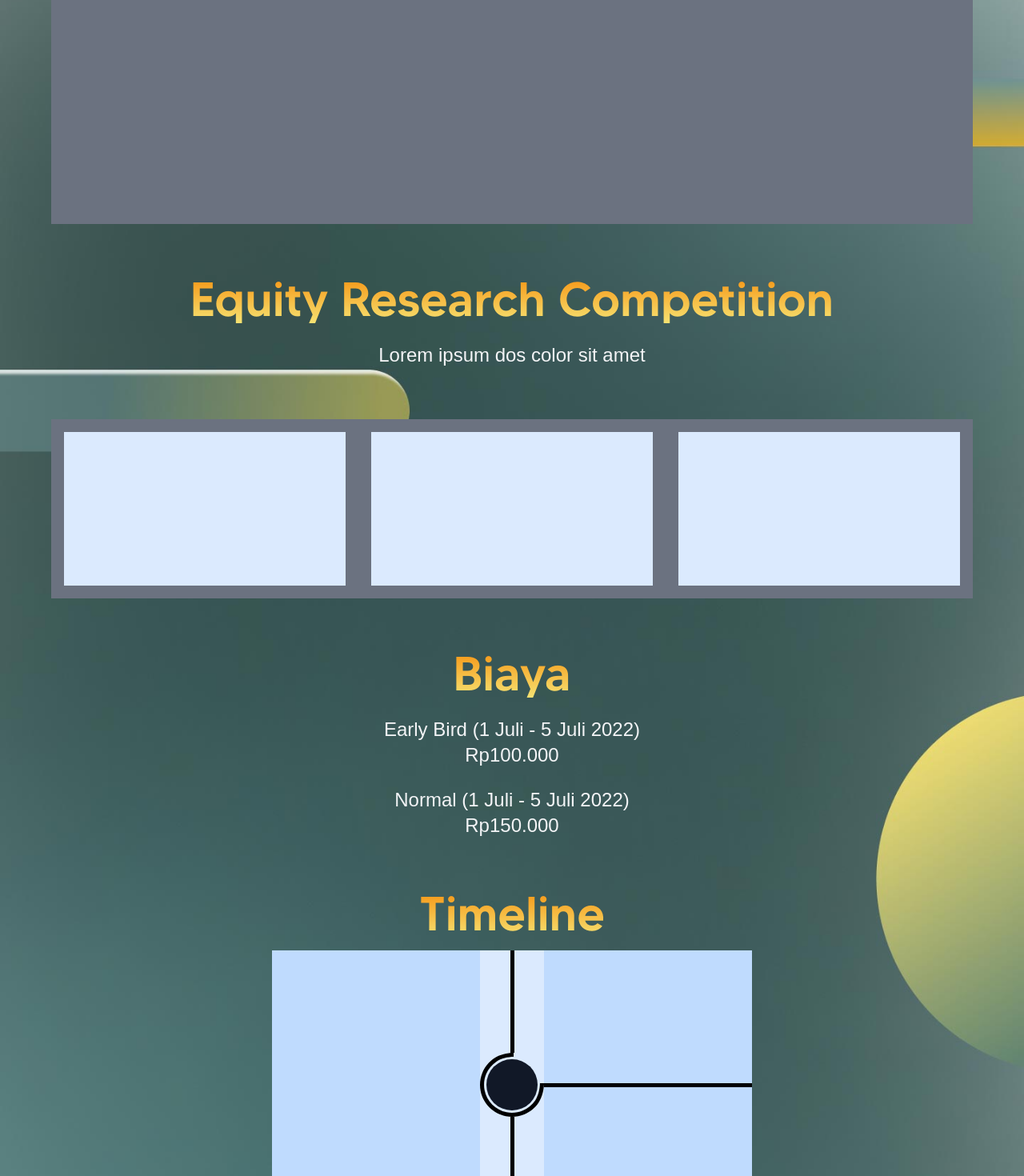
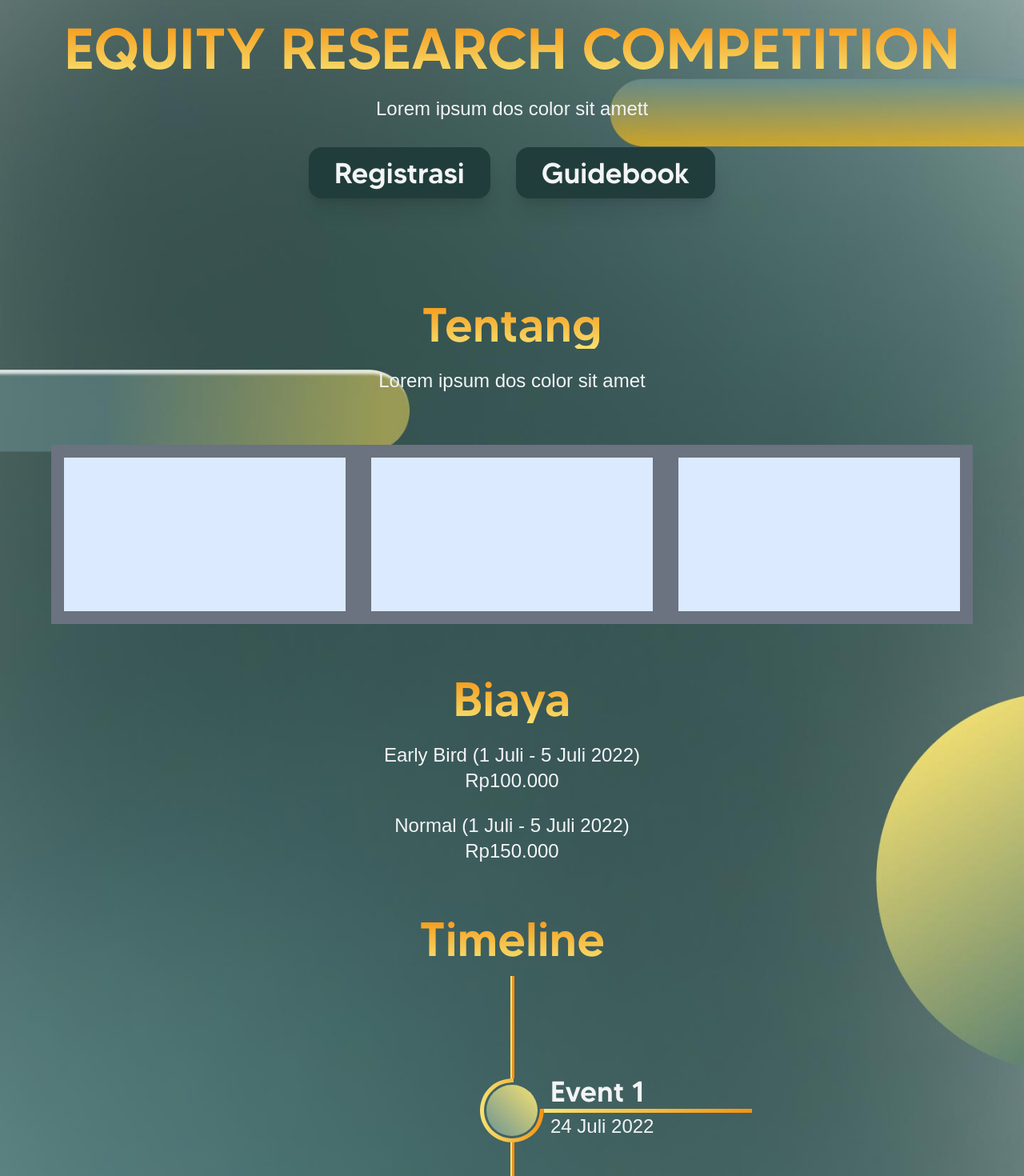
Before and after one commit to akbarmridho/infest-2022, a Next.js app: page /events/research in a window 1280 px wide. Shown: the part 120-1590 px from the top of the page at 80% size. Built offline with nearby package versions, Linux system fonts and the light colour scheme.

Commit message:
timeline, competition banner

```diff
--- a/components/CompetitionBanner.tsx
+++ b/components/CompetitionBanner.tsx
@@ -1,7 +1,25 @@
-const CompetitionBanner = () => {
+import LinkButton from "./LinkButton"
+
+interface Props {
+    title: string,
+    content: string
+    actions: {
+        name: string,
+        href: string
+    }[]
+}
+
+const CompetitionBanner = ({title, content} : Props) => {
     return (
         <div className='flex justify-center'>
-            <div className='bg-gray-500 w-full mx-16 my-8 h-72'></div>
+            <div className='w-full mx-16 my-16'>
+                <h1 className='h1 text-center text-gradient'>{title}</h1>
+                <p className="h3 text-center mt-6 text-gray-100">{content}</p>
+                <div className="flex justify-center my-8 gap-x-8">
+                    <LinkButton name="Registrasi" href='https://google.com' />
+                    <LinkButton name="Guidebook" href='https://google.com' />
+                </div>
+            </div>
         </div>
     )
 }
--- a/components/Header.tsx
+++ b/components/Header.tsx
@@ -20,11 +20,11 @@ const Header = () => {
                         </Link>
                     </div>
                     <div className='mr-8 flex text-gray-100'>
-                        <div className='mr-8 text-white text-lg'>
+                        <div className='mr-8 text-gray-100 text-lg hover:text-gray-300'>
                             <Link href='/' >Beranda</Link>
                         </div>
                         <div className='relative'>
-                            <button className='text-white text-lg inline-flex items-center' onClick={handleDropdown}>
+                            <button className='text-gray-100 text-lg inline-flex items-center hover:text-gray-300' onClick={handleDropdown}>
                                 Acara
                                 <svg className="-mr-1 ml-2 h-5 w-5" xmlns="http://www.w3.org/2000/svg" viewBox="0 0 20 20" fill="currentColor" aria-hidden="true">
                                     <path fillRule="evenodd" d="M5.293 7.293a1 1 0 011.414 0L10 10.586l3.293-3.293a1 1 0 111.414 1.414l-4 4a1 1 0 01-1.414 0l-4-4a1 1 0 010-1.414z" clipRule="evenodd" />
--- /dev/null
+++ b/components/LinkButton.tsx
@@ -0,0 +1,15 @@
+interface Props {
+    name: string,
+    href: string,
+    className?: string
+}
+
+const LinkButton = ({name, href, className} : Props) => {
+    return (
+        <a href={href} className={`bg-tgreen-300 px-8 py-3 text-gray-100 hover:text-gray-300 font-tommy text-4xl rounded-2xl shadow-xl ${className}`} target="_blank" rel="noreferrer">
+            {name}
+        </a>
+    )
+}
+
+export default LinkButton
--- a/components/LogoBanner.tsx
+++ b/components/LogoBanner.tsx
@@ -1,7 +1,7 @@
 const LogoBanner = () => {
     return (
         <div className='flex justify-center'>
-            <div className='bg-gray-500 w-full mx-16 my-8 h-72'></div>
+            <div className='bg-gray-500 w-full mx-16 my-16 h-72'></div>
         </div>
     )
 }
--- a/components/Timeline.tsx
+++ b/components/Timeline.tsx
@@ -21,7 +21,7 @@ const Timeline = ({ events } : Props) => {
                             return (
                                 <>
                                     <TimelineDivider />
-                                    <TimelineItem orientation={i % 2 !== 0 ? 'left' : 'right'} key={i}/>
+                                    <TimelineItem orientation={i % 2 !== 0 ? 'left' : 'right'} key={i} name={event.name} date={event.date}/>
                                 </>
                             )
                         })
--- a/components/TimelineDivider.tsx
+++ b/components/TimelineDivider.tsx
@@ -1,10 +1,11 @@
 const TimelineDivider = () => {
     return (<>
-        <div className="bg-blue-200"></div>
-        <div className='w-20 bg-blue-100 flex justify-center'>
-            <div className='h-32 w-[5px] bg-black'></div>
+        <div className=""></div>
+        <div className='w-20 flex justify-center'>
+            <div className='h-32 w-[2.5px] bg-tyellow-100'></div>
+            <div className='h-32 w-[2.5px] bg-tyellow-300'></div>
         </div>
-        <div className="bg-blue-200">
+        <div className="">
         </div>
     </>)
 }
--- a/components/TimelineItem.tsx
+++ b/components/TimelineItem.tsx
@@ -1,21 +1,38 @@
 interface Props {
-    orientation: 'left' | 'right'
+    orientation: 'left' | 'right',
+    name: string,
+    date: string
 }
 
-const TimelineItem = ({orientation} : Props) => {
+const TimelineItem = ({orientation, name, date} : Props) => {
     return (<>
-        <div className="bg-blue-200 flex items-center">
-            { orientation === 'left' && <div className="h-[5px] bg-black w-full"></div>}
+        <div className="flex items-center relative text-gray-100">
+            { orientation === 'left' &&
+                <>
+                <div className="h-[5px] bg-gradient-to-r from-tyellow-300 to-tyellow-100 w-full"></div>
+                <h4 className="font-tommy text-4xl absolute bottom-11 right-2">{name}</h4>
+                <p className="text-2xl absolute bottom-2 top-11 right-2">{date}</p>
+            </>}
         </div>
-        <div className='h-20 w-20 bg-blue-100 relative'>
-            <div className="h-16 w-16 rounded-full bg-gray-900 absolute left-2 top-2">
+        <div className='h-20 w-20 relative'>
+            <div className={`h-16 w-16 rounded-full absolute left-2 top-2 from-tyellow-100 to-tgreen-100 ${orientation === 'left' ? 'bg-gradient-to-br' : 'bg-gradient-to-bl'}`}>
             </div>
-            <svg width="80" height="80" viewBox="0 0 80 80" xmlns="http://www.w3.org/2000/svg" className={`absolute top-0 left-0 fill-black ${orientation === 'left' ? 'flip-x' : ''}`}>
+            <svg width="80" height="80" viewBox="0 0 80 80" xmlns="http://www.w3.org/2000/svg" className={`absolute top-0 left-0 ${orientation === 'left' ? 'flip-x' : ''}`} fill='url(#gradCircle)'>
+                    <defs>
+                        <linearGradient id="gradCircle" x1="0%" y1="0%" x2="100%" y2="0%">
+                            <stop offset="0%" style={{stopColor: '#F6E272', stopOpacity: 1}} />
+                            <stop offset="100%" style={{stopColor: '#F69312', stopOpacity: 1}} />
+                        </linearGradient>
+                    </defs>
                 <path d="M80 37.9999C80 45.9112 77.6541 55.6448 73.2588 62.2228C68.8635 68.8007 62.6164 73.9276 55.3073 76.9551C47.9983 79.9826 39.9556 80.7748 32.1964 79.2314C24.4371 77.688 17.3098 73.8786 11.7157 68.2845C6.12159 62.6904 2.31197 55.5629 0.768555 47.8036C-0.774859 40.0444 0.0172524 32.0018 3.04475 24.6927C6.07226 17.3837 11.1992 11.1363 17.7771 6.74108C24.3551 2.34582 34.0887 7.35608e-06 41.9999 0V5.04601C35.0867 5.04602 26.3287 7.09573 20.5805 10.9365C14.8323 14.7774 10.3521 20.2366 7.70653 26.6236C5.06093 33.0107 4.36874 40.039 5.71746 46.8194C7.06618 53.5999 10.3952 59.828 15.2837 64.7165C20.1721 69.6049 26.4003 72.9338 33.1808 74.2825C39.9612 75.6313 46.9893 74.9389 53.3764 72.2934C59.7634 69.6478 65.2225 65.1677 69.0633 59.4195C72.9041 53.6714 74.9542 44.9132 74.9542 37.9999H80Z" />
             </svg>
         </div>
-        <div className="bg-blue-200 flex items-center">
-            { orientation === 'right' && <div className="h-[5px] bg-black w-full"></div>}
+        <div className="flex items-center relative text-gray-100">
+            { orientation === 'right' && <>
+                <div className="h-[5px] w-full bg-gradient-to-l from-tyellow-300 to-tyellow-100"></div>
+                <h4 className="font-tommy text-4xl absolute bottom-11 left-2">{name}</h4>
+                <p className="text-2xl absolute bottom-2 top-11 left-2">{date}</p>
+            </>}
         </div>
     </>)
 }
--- a/pages/events/research.tsx
+++ b/pages/events/research.tsx
@@ -54,8 +54,8 @@ const Research: NextPage = () => {
       </Head>
 
       <div>
-        <CompetitionBanner />
-        <About title="Equity Research Competition" content="Lorem ipsum dos color sit amet"/>
+        <CompetitionBanner title='EQUITY RESEARCH COMPETITION' content="Lorem ipsum dos color sit amett"/>
+        <About title="Tentang" content="Lorem ipsum dos color sit amet"/>
         <Rewards />
         <Pricing title='Biaya' content={pricing}/>
         <Timeline events={timelines}/>
--- a/styles/Home.module.css
+++ /dev/null
@@ -1,116 +0,0 @@
-.container {
-  padding: 0 2rem;
-}
-
-.main {
-  min-height: 100vh;
-  padding: 4rem 0;
-  flex: 1;
-  display: flex;
-  flex-direction: column;
-  justify-content: center;
-  align-items: center;
-}
-
-.footer {
-  display: flex;
-  flex: 1;
-  padding: 2rem 0;
-  border-top: 1px solid #eaeaea;
-  justify-content: center;
-  align-items: center;
-}
-
-.footer a {
-  display: flex;
-  justify-content: center;
-  align-items: center;
-  flex-grow: 1;
-}
-
-.title a {
-  color: #0070f3;
-  text-decoration: none;
-}
-
-.title a:hover,
-.title a:focus,
-.title a:active {
-  text-decoration: underline;
-}
-
-.title {
-  margin: 0;
-  line-height: 1.15;
-  font-size: 4rem;
-}
-
-.title,
-.description {
-  text-align: center;
-}
-
-.description {
-  margin: 4rem 0;
-  line-height: 1.5;
-  font-size: 1.5rem;
-}
-
-.code {
-  background: #fafafa;
-  border-radius: 5px;
-  padding: 0.75rem;
-  font-size: 1.1rem;
-  font-family: Menlo, Monaco, Lucida Console, Liberation Mono, DejaVu Sans Mono,
-    Bitstream Vera Sans Mono, Courier New, monospace;
-}
-
-.grid {
-  display: flex;
-  align-items: center;
-  justify-content: center;
-  flex-wrap: wrap;
-  max-width: 800px;
-}
-
-.card {
-  margin: 1rem;
-  padding: 1.5rem;
-  text-align: left;
-  color: inherit;
-  text-decoration: none;
-  border: 1px solid #eaeaea;
-  border-radius: 10px;
-  transition: color 0.15s ease, border-color 0.15s ease;
-  max-width: 300px;
-}
-
-.card:hover,
-.card:focus,
-.card:active {
-  color: #0070f3;
-  border-color: #0070f3;
-}
-
-.card h2 {
-  margin: 0 0 1rem 0;
-  font-size: 1.5rem;
-}
-
-.card p {
-  margin: 0;
-  font-size: 1.25rem;
-  line-height: 1.5;
-}
-
-.logo {
-  height: 1em;
-  margin-left: 0.5rem;
-}
-
-@media (max-width: 600px) {
-  .grid {
-    width: 100%;
-    flex-direction: column;
-  }
-}
--- a/styles/globals.css
+++ b/styles/globals.css
@@ -26,8 +26,13 @@ li {
   @apply font-wotfard
 }
 
-h2 {
+h2,
+h1 {
   @apply font-tommy
+}
+
+.h1 {
+  @apply text-7xl
 }
 
 .h2 {
```
